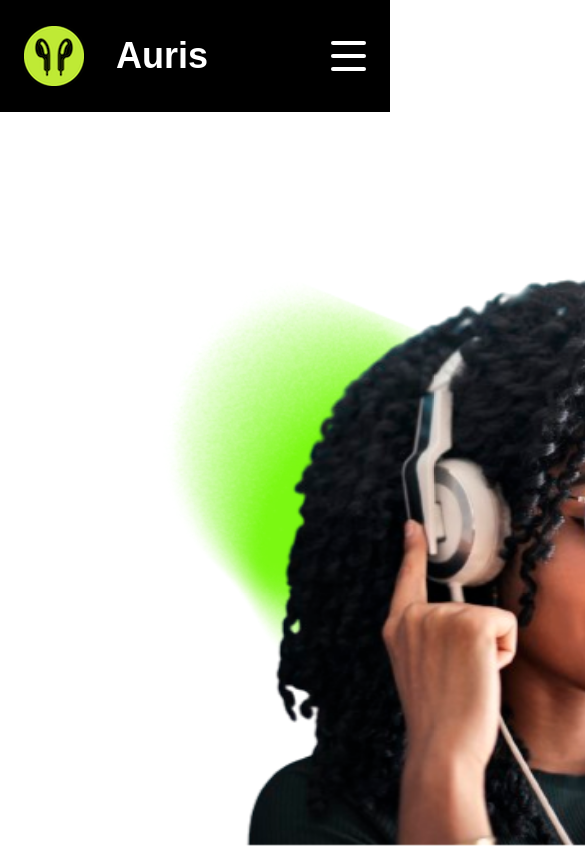
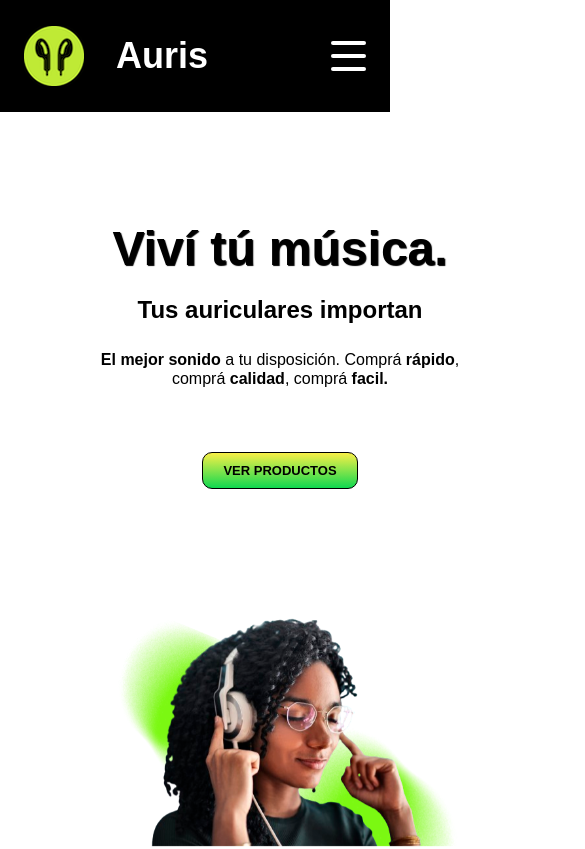
Before and after one commit to MicaBahurlet/CRUD-shoes, a React (Vite) app: page / in a window 390 px wide. Shown: the top 849 px of the page, 585 px wide, since content can reach past the window. Built offline with nearby package versions, Linux system fonts and the light colour scheme.

Commit message:
styles to Home mobile

```diff
--- a/src/components/hero/HeroStyles.js
+++ b/src/components/hero/HeroStyles.js
@@ -11,10 +11,13 @@ export const HeroContainerStyles = styled.div`
     height: 100vh;  // ver este inicio
 
 
+
     @media (max-width: 968px) {
         flex-direction: column;
-        flex-direction: column-reverse;
+        flex-direction: column;
         margin-top: 4rem;
+        gap: 20px;
+        height: 84vh;
 
     }
 `;
@@ -49,10 +52,16 @@ export const HeroTextContainerStyles = styled.div`
     @media (max-width: 968px) {
         align-items: center;
         text-align: center;
-        width: 80;
+        width: 70;
         h1{
-            margin-top: 7px;
+            font-size: 3rem;
 
+        }
+        h2 {
+            font-size: 1.5rem;
+        }
+        p {
+            font-size: 1rem;
         }
     }
 
@@ -107,6 +116,11 @@ export const BotonInput = styled.div`
         background-image: linear-gradient(120deg, #84fab0 0%, #8fd3f4 100%);
     }
 
+    @media (max-width: 968px) {
+        max-width: 9rem;
+        font-size: small;
+    }
+
 `;
 
 
@@ -128,7 +142,10 @@ export const HeroImageContainerStyles = styled.div`
     }
 
     @media (max-width: 968px) {
-        max-width: 200px;
+        img {
+            max-width: 400px;
+        }
+
     }
 
 `;
--- a/src/components/recomendados/recomendados.js
+++ b/src/components/recomendados/recomendados.js
@@ -27,6 +27,8 @@ export const RecomendadosWrapper = styled.div`
     @media (max-width:768px){
         padding-top: 30px;
         text-align: center;
+        width: 100%;
+        max-width: 400px;
     };
 
 `;
```
